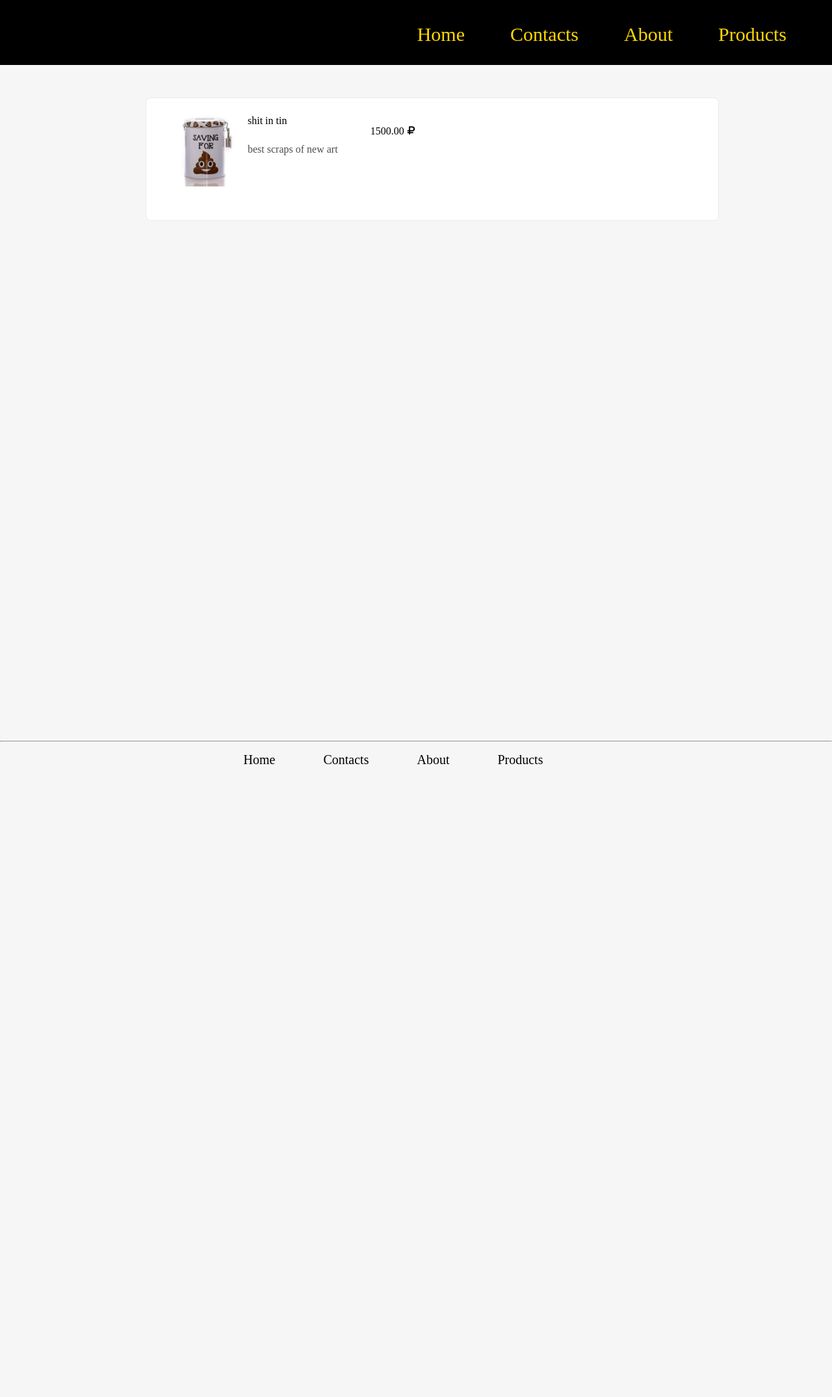
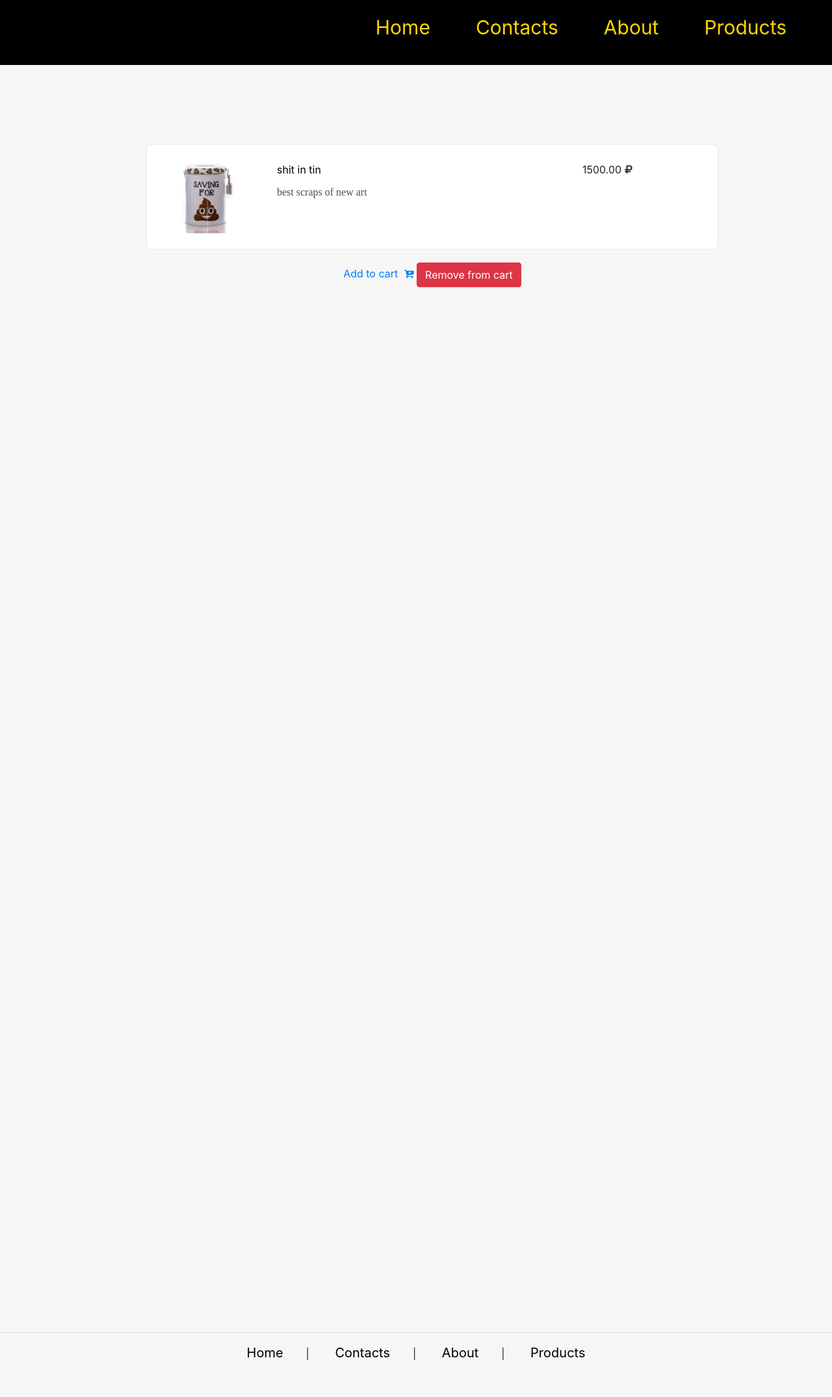
Before and after one commit to Lemonsqz/Myproject, a Django app: a page that uses firstap/templates/navbar.html in a window 1280 px wide. Shown: the whole page at 65% size. Before the commit the page ends 1176 px from the top, so only its background shows below. Run offline with Django 3.2, Linux system fonts and the light colour scheme; data comes from the database, SQL or seed files in the repository; both versions use the stored data as it was after the commit; some libraries are stand-ins or nearby versions.

Commit message:
доб модель и вьюха корзины

```diff
--- a/firstap/pages/views.py
+++ b/firstap/pages/views.py
@@ -1,7 +1,11 @@
-from django.shortcuts import render
+from django.shortcuts import render, get_object_or_404
 from products.models import *
 from django.views import generic
 from django.views.generic import ListView, DetailView
+from django.contrib import messages
+from django.core.exceptions import ObjectDoesNotExist
+from django.shortcuts import redirect
+from django.utils import timezone
 
 # Create your views here.
 
@@ -79,3 +83,73 @@ def dynamic_lookup_view(request, id):
 	# 	'description2': obj2.description,
 	# 	'price2': obj2.price
 	# }
+
+# class OrderSummaryView(LoginRequiredMixin, View):
+#     def get(self, *args, **kwargs):
+#         try:
+#             order = Order.objects.get(user=self.request.user, ordered=False)
+#             context = {
+#                 'object': order
+#             }
+#             return render(self.request, 'order_summary.html', context)
+#         except ObjectDoesNotExist:
+#             messages.warning(self.request, "You do not have an active order")
+#             return redirect("/")
+
+
+
+def add_to_cart(request, slug):
+    item = get_object_or_404(Product, slug=slug)
+    order_item, created = OrderProduct.objects.get_or_create(
+        item=item,
+        user=request.user,
+        ordered=False
+    )
+    order_qs = Order.objects.filter(user=request.user, ordered=False)
+    if order_qs.exists():
+        order = order_qs[0]
+        # check if the order item is in the order
+        if order.items.filter(item__slug=item.slug).exists():
+            order_item.quantity += 1
+            order_item.save()
+            messages.info(request, "This item quantity was updated.")
+            return redirect("detail")
+        else:
+            order.items.add(order_item)
+            messages.info(request, "This item was added to your cart.")
+            return redirect("detail")
+    else:
+        ordered_date = timezone.now()
+        order = Order.objects.create(
+            user=request.user, ordered_date=ordered_date)
+        order.items.add(order_item)
+        messages.info(request, "This item was added to your cart.")
+    return redirect("detail")
+
+
+
+
+def remove_from_cart(request, slug):
+    item = get_object_or_404(Product, slug=slug)
+    order_qs = Order.objects.filter(
+        user=request.user,
+        ordered=False
+    )
+    if order_qs.exists():
+        order = order_qs[0]
+        # check if the order item is in the order
+        if order.items.filter(item__slug=item.slug).exists():
+            order_item = OrderItem.objects.filter(
+                item=item,
+                user=request.user,
+                ordered=False
+            )[0]
+            order.items.remove(order_item)
+            messages.info(request, "This item was removed from your cart.")
+            return redirect("products")
+        else:
+            messages.info(request, "This item was not in your cart")
+            return redirect("products", slug=slug)
+    else:
+        messages.info(request, "You do not have an active order")
+        return redirect("products", slug=slug)
--- a/firstap/products/models.py
+++ b/firstap/products/models.py
@@ -35,6 +35,19 @@ class Product(models.Model):
 			'slug': self.slug
 		}) #позволяет создавать страницу при переходе на продукт
 
+	def get_add_to_cart_url(self):
+
+		return reverse("add-to-cart", kwargs={
+			'slug': self.slug
+		})
+
+	def get_remove_from_art_url(self):
+		return reverse("remove-from-cart", kwargs={
+            'slug': self.slug
+        })
+
+
+
 # class Article(models.Model):
 # 	title	= models.CharField(max_length = 150)
 
@@ -42,14 +55,18 @@ class Product(models.Model):
 	# 	name	= models.CharField(max_length = 100)
 
 class OrderProduct(models.Model):
+	# user = models.ForeignKey(settings.AUTH_USER_MODEL,
+	# 							on_delete=models.CASCADE)
+	ordered = models.BooleanField(default=False)
 	item = models.ForeignKey(Product, on_delete=models.CASCADE)
+	quantity = models.IntegerField(default=1)
 
 	def __str__(self):
-		return self.name
+		return f"{self.quantity} of {self.item.name}"
 
 class Order(models.Model):
 	user = models.ForeignKey(settings.AUTH_USER_MODEL,
-							 on_delete=models.CASCADE)
+							 on_delete=models.CASCADE, blank=True, null=True)
 	items = models.ManyToManyField(OrderProduct)
 	start_date = models.DateTimeField(auto_now_add=True)
 	ordered_date = models.DateTimeField()
--- a/firstap/rogue/urls.py
+++ b/firstap/rogue/urls.py
@@ -37,6 +37,9 @@ urlpatterns = [
     path('products/', ProductView.as_view(), name='products' ),
     path('summernote/', include('django_summernote.urls')),
     path('api_products/', ProductAPIView.as_view()),
+    path('add-to-cart/<slug>/', ProductDetailView.as_view(), name='add-to-cart' ),
+    path('remove-from-cart/<slug>/', remove_from_cart, name='remove-from-cart'),
+    # path('order-summary/', OrderSummaryView.as_view(), name='order-summary'),
 
 
 
--- a/firstap/static/css/detail.css
+++ b/firstap/static/css/detail.css
@@ -8,3 +8,14 @@
 	background-color: #FFFFFF;
 	max-width: 880px;
 }
+
+.add_to_cart {
+	text-align: center;
+	margin-top: 20px;
+
+}
+
+/*.detail_content {
+	margin-left: auto;
+	margin-right: auto;
+}*/
--- a/firstap/static/css/main.css
+++ b/firstap/static/css/main.css
@@ -26,25 +26,31 @@ textarea {
 }
 
 
-.navbar ul li {
+.main_content {
+	display: block;
+	height: 100%;
+	min-height: 2000px;
+}
+
+.navbar_custom  ul li {
 	text-align: right;
 	padding: 20px 70px 0 0;
 
 	font-size: 30px;
 }
 
-.navbar ul {
+.navbar_custom ul {
 	display: flex;
 	float: right;
 }
 
-.navbar {
+.navbar_custom {
 	height: 100px;
 	width: 100%;
 	background-color: #000000;
 }
 
-.navbar ul li a {
+.navbar_custom ul li a {
 	text-decoration: none;
 	color: #FFD700;
 }
@@ -64,8 +70,8 @@ textarea {
 
 .footer {
 
-	margin-top: 800px;
-	bottom: 0;
+	margin-top: 50px;
+
 	height: 100px;
 	width: 100%;
 
@@ -76,7 +82,7 @@ textarea {
 	text-decoration: none;
 	color: #000000;
 	font-size: 20px;
-	padding: 20px 70px 0 0;
+	padding: 20px 35px 0 35px;
 }
 
 .wrapper {
--- a/firstap/static/css/products.css
+++ b/firstap/static/css/products.css
@@ -19,9 +19,9 @@ i {
 
 }
 
-.products_list {
+.product_price {
 
-
+	min-width: 75px;
 }
 
 .catalog_item {
@@ -44,7 +44,7 @@ i {
 .product_info {
 	padding: 10px 0 0 10px;
 	height: 40px;
-	max-width: 580px;
+	min-width: 480px;
 	margin-bottom: 4px;
 }
 
@@ -64,10 +64,14 @@ i {
 
 .product_price p {
 	padding: 10px 0 0 0;
-	margin-left: 50px;
+	margin-left: 10px;
 	text-align: right;
 }
 
 .catalog_item {
 	margin-bottom: 20px;
 }
+
+.image_field {
+	min-width: 130px;
+}
--- a/firstap/templates/basement.html
+++ b/firstap/templates/basement.html
@@ -2,6 +2,10 @@
 <!DOCTYPE html>
 <html lang="en">
 <head>
+	<link rel="stylesheet" href="https://stackpath.bootstrapcdn.com/bootstrap/4.4.1/css/bootstrap.min.css" integrity="sha384-Vkoo8x4CGsO3+Hhxv8T/Q5PaXtkKtu6ug5TOeNV6gBiFeWPGFN9MuhOf23Q9Ifjh" crossorigin="anonymous">
+	<script src="https://code.jquery.com/jquery-3.4.1.slim.min.js" integrity="sha384-J6qa4849blE2+poT4WnyKhv5vZF5SrPo0iEjwBvKU7imGFAV0wwj1yYfoRSJoZ+n" crossorigin="anonymous"></script>
+	<script src="https://cdn.jsdelivr.net/npm/popper.js@1.16.0/dist/umd/popper.min.js" integrity="sha384-Q6E9RHvbIyZFJoft+2mJbHaEWldlvI9IOYy5n3zV9zzTtmI3UksdQRVvoxMfooAo" crossorigin="anonymous"></script>
+	<script src="https://stackpath.bootstrapcdn.com/bootstrap/4.4.1/js/bootstrap.min.js" integrity="sha384-wfSDF2E50Y2D1uUdj0O3uMBJnjuUD4Ih7YwaYd1iqfktj0Uod8GCExl3Og8ifwB6" crossorigin="anonymous"></script>
 	<link rel="stylesheet" type="text/css" href="{% static 'css/font-awesome/css/font-awesome.min.css' %}"/>
 	<link rel="stylesheet" type="text/css" href="{% static 'css/main.css' %}"/>
 	<link rel="stylesheet" type="text/css" href="{% static 'css/products.css' %}"/>
@@ -11,23 +15,36 @@
 
 </head>
 <body>
-	<div class="wrapper">
+	<div class="main_content">
 			{% include "navbar.html" %}
-
+		<div class="mt-5 pt-4">
+	    {% if messages %}
+	        {% for message in messages %}
+	        <div class="alert alert-{{ message.tags }} alert-dismissible fade show" role="alert">
+	          {{ message }}
+	          <button type="button" class="close" data-dismiss="alert" aria-label="Close">
+	            <span aria-hidden="true">&times;</span>
+	          </button>
+	        </div>
+	        {% endfor %}
+	    {% endif %}
+	    </div>
 			<div class="content">
 
 			{% block content %}{% endblock %}
 			</div>
+
+	</div>
+
+</body>
 <div class="footer">
 	<hr>
 	<p>
-				<a href="#">Home</a>
-				<a href="#">Contacts</a>
-				<a href="#">About</a>
+		<a href="#">Home</a>|
+		<a href="#">Contacts</a>|
+		<a href="#">About</a>|
 		<a href="#">Products</a>
 	</p>
 
 </div>
-	</div>
-</body>
 </html>
--- a/firstap/templates/navbar.html
+++ b/firstap/templates/navbar.html
@@ -1,5 +1,5 @@
 <!-- навбар -->
-<div class="navbar">
+<div class="navbar_custom">
 
 	<ul>
 		<li><a href="{% url 'home' %}">Home</a></li>
--- /dev/null
+++ b/firstap/templates/order-summary.html
@@ -0,0 +1,5 @@
+{% extends "basement.html" %}
+
+{% block content %}
+<p>Summary</p>
+{% endblock %}
--- a/firstap/templates/product/detail.html
+++ b/firstap/templates/product/detail.html
@@ -1,6 +1,7 @@
 {% extends 'basement.html' %}
 
 {% block content %}
+<div class="detail_content">
 	<div class="product_detail">
 
 		<div class="product_item">
@@ -12,6 +13,17 @@
 
 			<div class="product_price"><p>{{ object.price | safe }}<i class="fa fa-rub" aria-hidden="true"></i></p></div>
 		</div>
+
 	</div>
+	<div class="add_to_cart">
+		<a href="{{ object.get_add_to_cart_url }}" >
+			Add to cart
+			<i class="fa fa-cart-plus" aria-hidden="true"></i>
 
+		</a>
+		<a href="{{ object.get_remove_from_cart_url }}" class="btn btn-danger btn-md my-0 p">
+			Remove from cart
+		</a>
+	</div>
+</div>
 {% endblock %}
```
Also changed, not shown: firstap/templates/products.html (+1 -31 lines), firstap/db.sqlite3, firstap/products/migrations/0021_orderproduct_quantity.py (added), firstap/products/migrations/0022_auto_20200206_1552.py (added), firstap/products/migrations/0023_auto_20200206_1554.py (added), firstap/products/migrations/0024_orderproduct_ordered.py (added), firstap/products/migrations/0025_auto_20200207_1220.py (added), firstap/products/migrations/0026_remove_orderproduct_user.py (added). Lines whose indentation alone changed are shown as unchanged.
